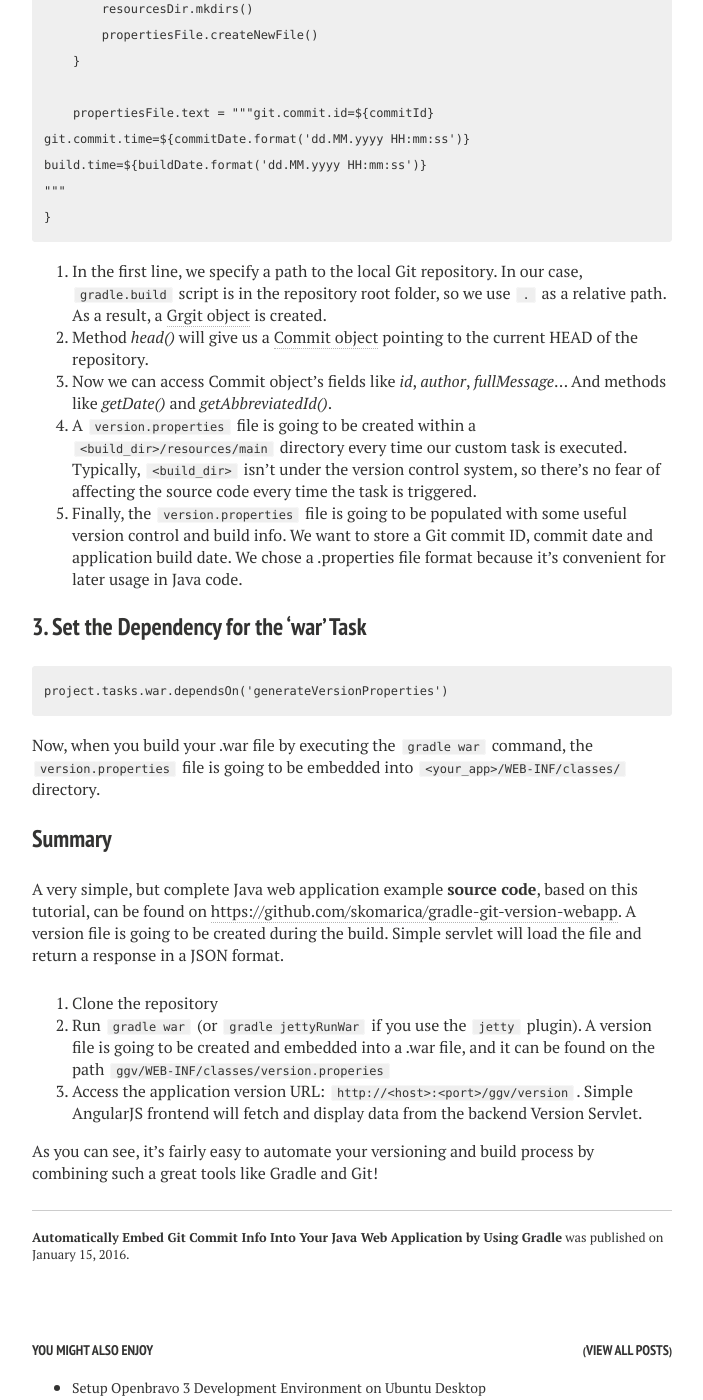
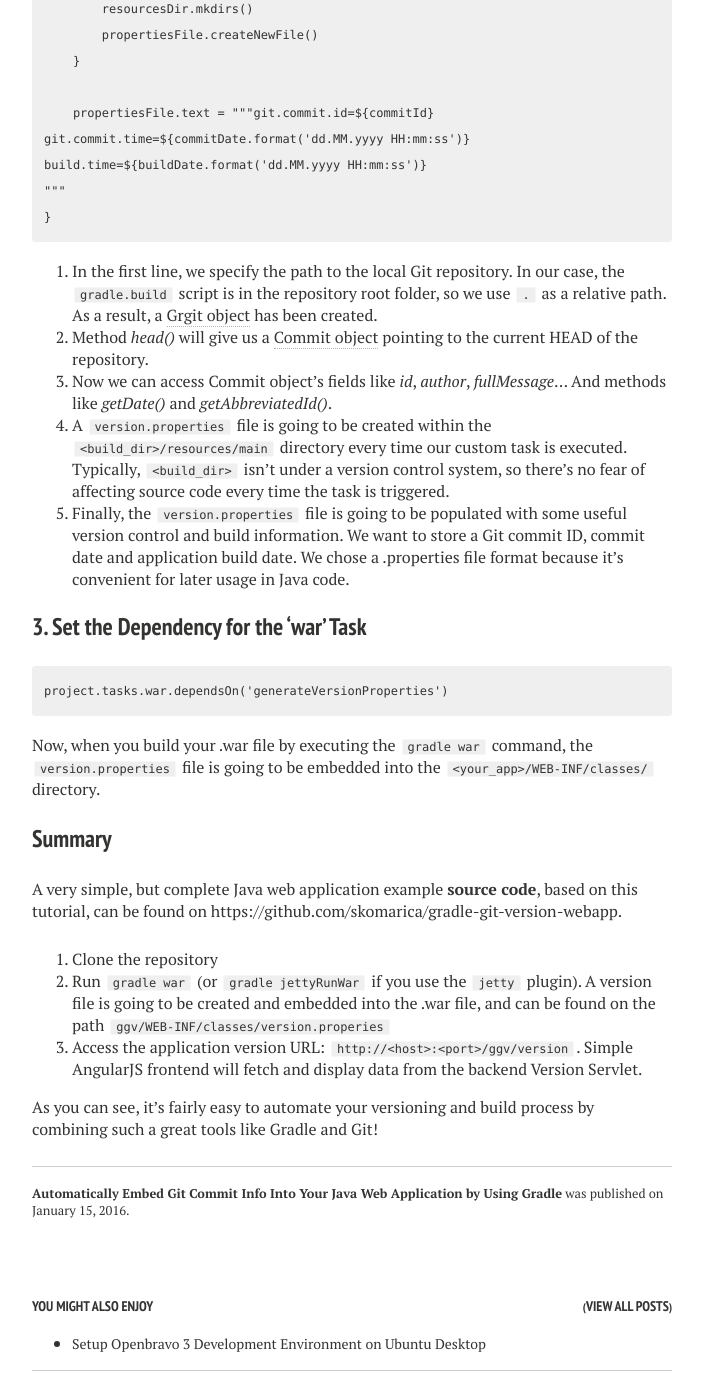
Before and after one commit to skomarica/skomarica.github.io, a Jekyll site: the page built from _posts/2016-01-15-automatically-embed-git-commit-info-into-your-java-web-application-by-using-gradle.md, in a window 1280 px wide and 1400 px high, scrolled down 1151 px. Shown: the whole window, without its empty margins (288-991 px from the left). Built offline with Jekyll 4.4.1, drawn with Linux system fonts in a browser that asks for light colours; nearby versions of some CDN libraries; Markdown is read by kramdown in place of the engine named in the settings; comment, search, counter and statistics services are not loaded; some of the changed text lies outside the part shown.

Commit message:
Update 2016-01-15-automatically-embed-git-commit-info-into-your-java-web-application-by-using-gradle.md

````diff
--- a/_posts/2016-01-15-automatically-embed-git-commit-info-into-your-java-web-application-by-using-gradle.md
+++ b/_posts/2016-01-15-automatically-embed-git-commit-info-into-your-java-web-application-by-using-gradle.md
@@ -11,7 +11,7 @@ image:
 date: 2016-01-15T22:36:42+01:00
 ---
 
-This tutorial will help you to extend your Gradle script, and automatically generate and embed a `version.properties` file into your .war file. The great thing about this approach is that it's quite simple, requires no additional plugins (except `java` and `war`), and you can easily adjust it to suit your needs. Additionally, working Gradle is all that you need - there's no need for external installations (not even a Git command line tool).
+This tutorial will help you to extend your Gradle script, and automatically generate and embed a `version.properties` file into your .war file. Great things about this approach are that it's quite simple, requires no additional plugins (except `java` and `war`), and you can easily adjust it to suit your needs. Additionally, working Gradle is all that you need - there's no need for external installations (not even a Git command line tool).
 
 ### 1. Add a Build Dependency
 
@@ -57,25 +57,25 @@ build.time=${buildDate.format('dd.MM.yyyy HH:mm:ss')}
 }
 ```
 
-1. In the first line, we specify a path to the local Git repository. In our case, `gradle.build` script is in the repository root folder, so we use `.` as a relative path. As a result, a [Grgit object](https://github.com/ajoberstar/grgit/blob/master/src/main/groovy/org/ajoberstar/grgit/Grgit.groovy) is created.
+1. In the first line, we specify the path to the local Git repository. In our case, the `gradle.build` script is in the repository root folder, so we use `.` as a relative path. As a result, a [Grgit object](https://github.com/ajoberstar/grgit/blob/master/src/main/groovy/org/ajoberstar/grgit/Grgit.groovy) has been created.
 2. Method _head()_ will give us a [Commit object](https://github.com/ajoberstar/grgit/blob/master/src/main/groovy/org/ajoberstar/grgit/Commit.groovy) pointing to the current HEAD of the repository.
 3. Now we can access Commit object's fields like _id_, _author_, _fullMessage_... And methods like _getDate()_ and _getAbbreviatedId()_.
-4. A `version.properties` file is going to be created within a `<build_dir>/resources/main` directory every time our custom task is executed. Typically, `<build_dir>` isn't under the version control system, so there's no fear of affecting the source code every time the task is triggered.
-5. Finally, the `version.properties` file is going to be populated with some useful version control and build info. We want to store a Git commit ID, commit date and application build date. We chose a .properties file format because it's convenient for later usage in Java code.
+4. A `version.properties` file is going to be created within the `<build_dir>/resources/main` directory every time our custom task is executed. Typically, `<build_dir>` isn't under a version control system, so there's no fear of affecting source code every time the task is triggered.
+5. Finally, the `version.properties` file is going to be populated with some useful version control and build information. We want to store a Git commit ID, commit date and application build date. We chose a .properties file format because it's convenient for later usage in Java code.
 
 ### 3. Set the Dependency for the 'war' Task
 
 ```
 project.tasks.war.dependsOn('generateVersionProperties')
 ```
-Now, when you build your .war file by executing the `gradle war` command, the `version.properties` file is going to be embedded into `<your_app>/WEB-INF/classes/` directory.
+Now, when you build your .war file by executing the `gradle war` command, the `version.properties` file is going to be embedded into the `<your_app>/WEB-INF/classes/` directory.
 
 ### Summary
 
-A very simple, but complete Java web application example **source code**, based on this tutorial, can be found on [https://github.com/skomarica/gradle-git-version-webapp](https://github.com/skomarica/gradle-git-version-webapp). A version file is going to be created during the build. Simple servlet will load the file and return a response in a JSON format.
+A very simple, but complete Java web application example **[source code](https://github.com/skomarica/gradle-git-version-webapp)**, based on this tutorial, can be found on https://github.com/skomarica/gradle-git-version-webapp.
 
 1. Clone the repository
-2. Run `gradle war` (or `gradle jettyRunWar` if you use the `jetty` plugin). A version file is going to be created and embedded into a .war file, and it can be found on the path `ggv/WEB-INF/classes/version.properies`
+2. Run `gradle war` (or `gradle jettyRunWar` if you use the `jetty` plugin). A version file is going to be created and embedded into the .war file, and can be found on the path `ggv/WEB-INF/classes/version.properies`
 3. Access the application version URL: `http://<host>:<port>/ggv/version`. Simple AngularJS frontend will fetch and display data from the backend Version Servlet.
 
 As you can see, it's fairly easy to automate your versioning and build process by combining such a great tools like Gradle and Git!
````
